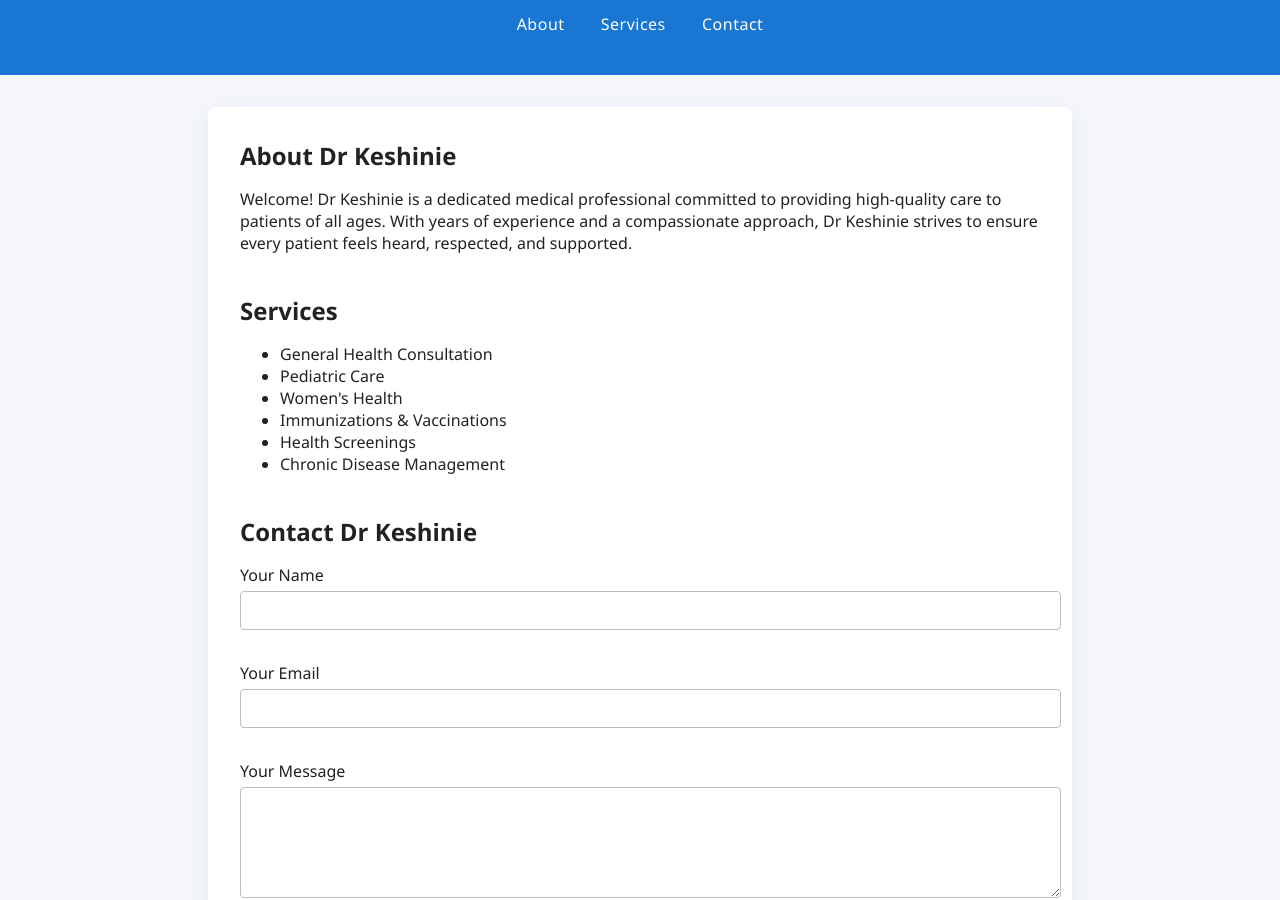
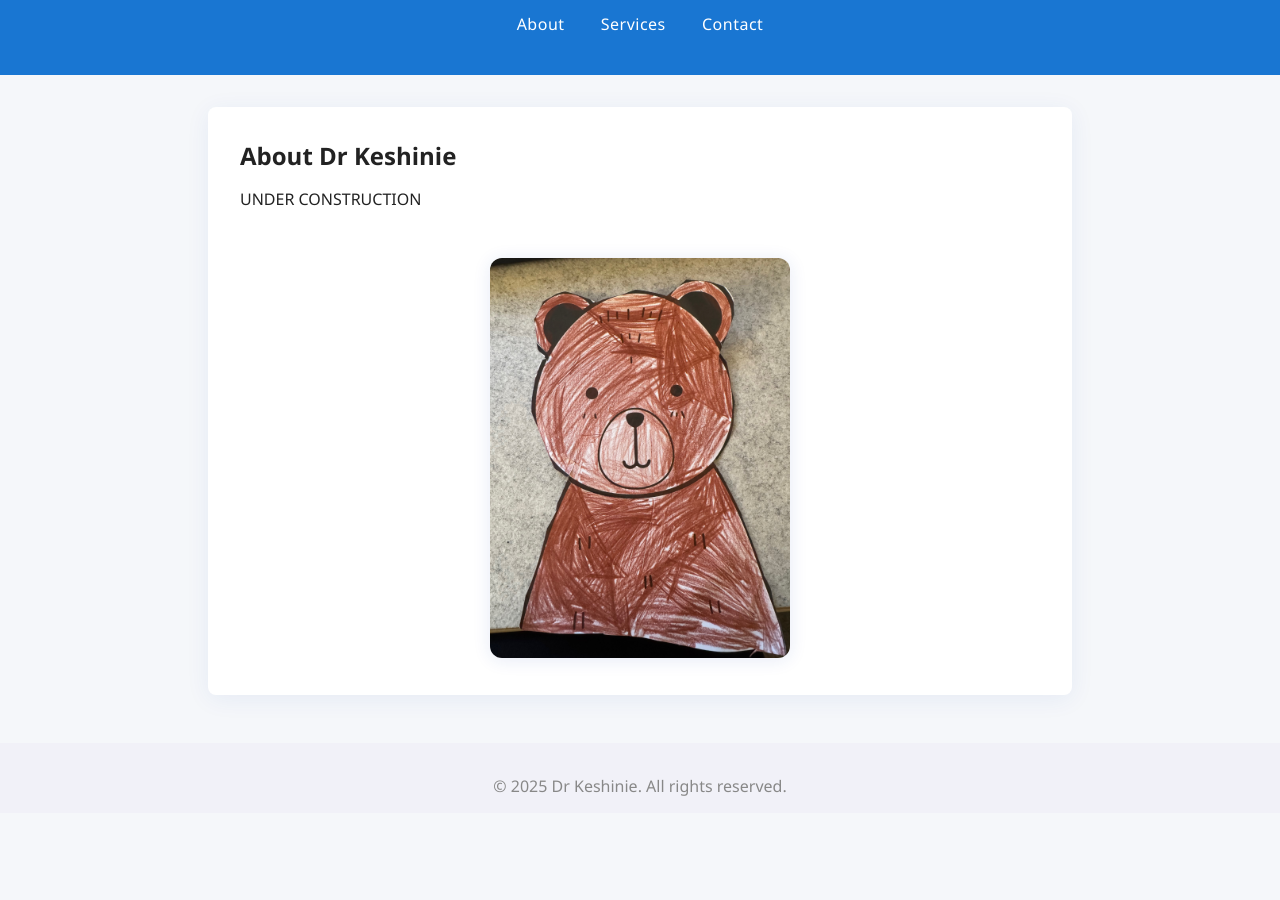
Before and after one commit to Sam01101101/drkeshinie, a plain HTML site: page index.html in a window 1280 px wide. Shown: the part 78-978 px from the top of the page. After the commit the page ends 891 px from the top, so only its background shows below. Drawn offline with Linux system fonts and the light colour scheme.

Commit message:
Update index.html

```diff
--- a/index.html
+++ b/index.html
@@ -107,36 +107,11 @@
         <section id="about">
             <h2>About Dr Keshinie</h2>
             <p>
-                Welcome! Dr Keshinie is a dedicated medical professional committed to providing high-quality care to patients of all ages. With years of experience and a compassionate approach, Dr Keshinie strives to ensure every patient feels heard, respected, and supported.
+                    UNDER CONSTRUCTION
             </p>
         </section>
-        <section id="services">
-            <h2>Services</h2>
-            <ul>
-                <li>General Health Consultation</li>
-                <li>Pediatric Care</li>
-                <li>Women's Health</li>
-                <li>Immunizations & Vaccinations</li>
-                <li>Health Screenings</li>
-                <li>Chronic Disease Management</li>
-            </ul>
-        </section>
-        <section id="contact">
-            <h2>Contact Dr Keshinie</h2>
-            <form class="contact-form" onsubmit="event.preventDefault(); submitForm();">
-                <label for="name">Your Name</label>
-                <input type="text" id="name" name="name" required />
 
-                <label for="email">Your Email</label>
-                <input type="email" id="email" name="email" required />
 
-                <label for="message">Your Message</label>
-                <textarea id="message" name="message" rows="5" required></textarea>
-
-                <button type="submit">Send Message</button>
-                <div id="form-message" style="margin-top:1rem;"></div>
-            </form>
-        </section>
         <div class="bottom-image-container">
             <img src="pic1.jpg" alt="Dr Keshinie" />
         </div>
```
